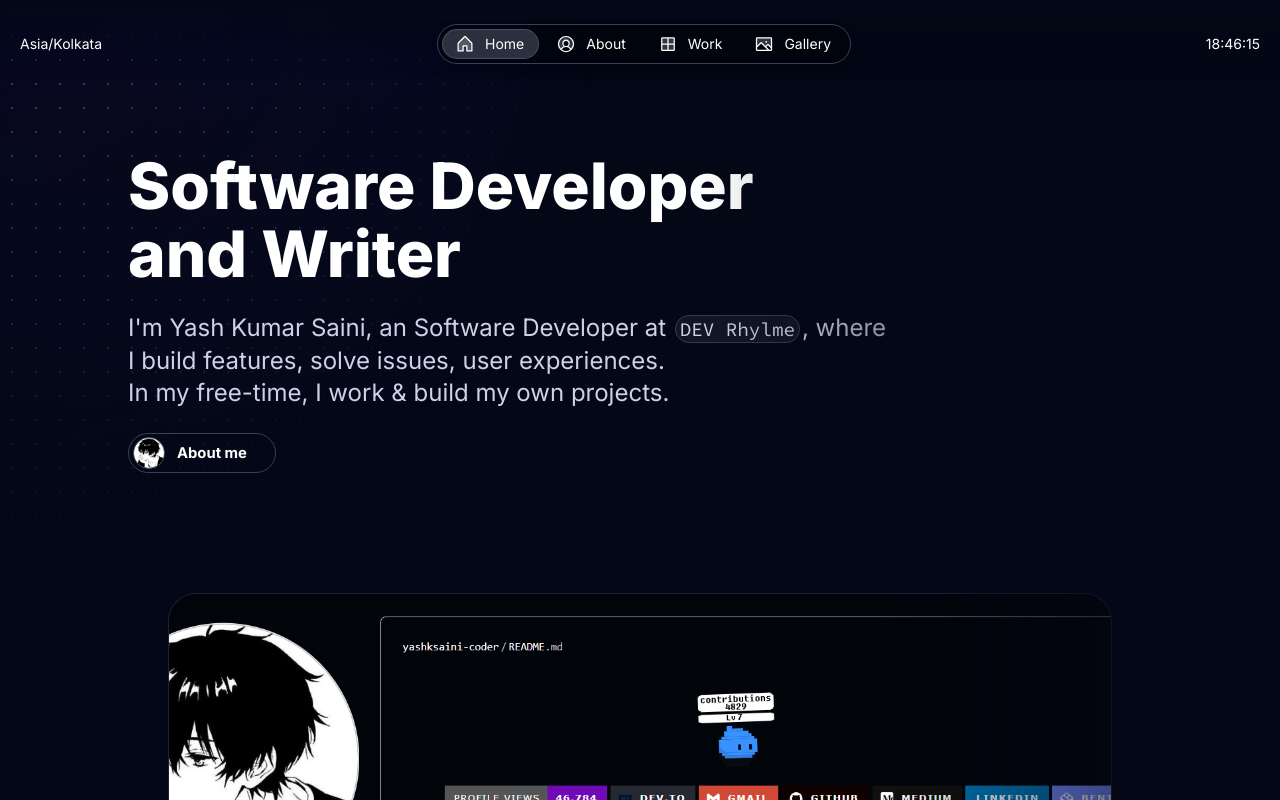
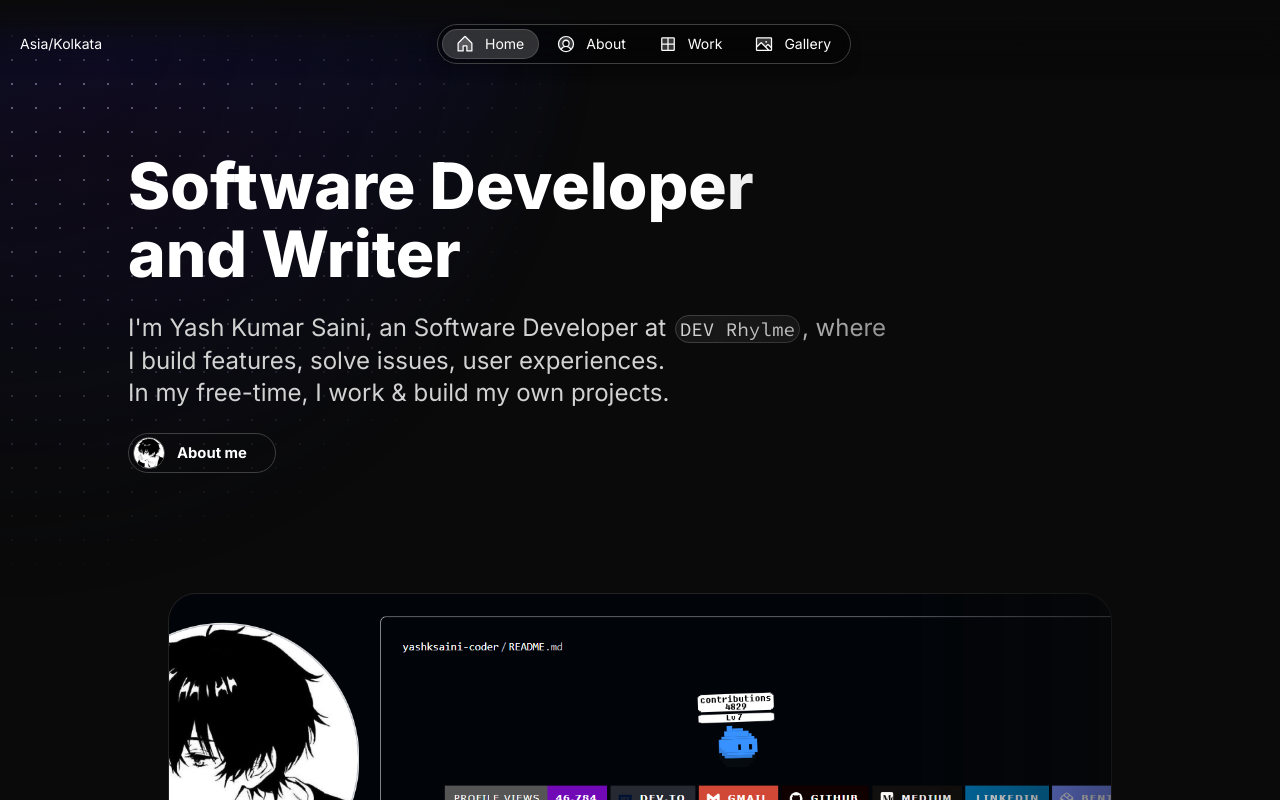
Before and after one commit to yashksaini-coder/yks-portfolio, a Next.js app: page /en in a window 1280 px wide. Shown: the top 800 px of the page. Built offline with nearby package versions, Linux system fonts and the light colour scheme.

Commit message:
fix: 🔒 Update password protection route and improve configuration settings

```diff
--- a/src/app/resources/config.js
+++ b/src/app/resources/config.js
@@ -20,18 +20,18 @@ const routes = {
 // Enable password protection on selected routes
 // Set password in pages/api/authenticate.ts
 const protectedRoutes = {
-    '/work/automate-design-handovers-with-a-figma-to-code-pipeline': false
+    '/work/Once-ui-portfolio-2025': true
 }
 
 const effects = {
     mask: 'cursor',             // none | cursor | topLeft | topRight | bottomLeft | bottomRight
     gradient: {
         display: true,
-        opacity: 0.4            // 0 - 1
+        opacity: 0.7            // 0 - 1
     },
     dots: {
         display: true,
-        opacity: 0.4,           // 0 - 1
+        opacity: 0.7,           // 0 - 1
         size: '24'              // 2 | 4 | 8 | 12 | 16 | 20 | 24 | 32 | 40 | 48 | 56 | 634
     },
     lines: {
@@ -41,10 +41,10 @@ const effects = {
 
 const style = {
     theme:       'dark',         // dark | light
-    neutral:     'slate',         // sand | gray | slate
+    neutral:     'gray',         // sand | gray | slate
     brand:       'indigo',      // blue | indigo | violet | magenta | pink | red | orange | yellow | moss | green | emerald | aqua | cyan
     accent:      'blue',       // blue | indigo | violet | magenta | pink | red | orange | yellow | moss | green | emerald | aqua | cyan
-    solid:       'contrast',     // color | contrast
+    solid:       'color',     // color | contrast
     solidStyle:  'flat',         // flat | plastic
     border:      'rounded',      // rounded | playful | conservative
     surface:     'translucent',  // filled | translucent
@@ -53,7 +53,7 @@ const style = {
 
 const display = {
     location: true,
-    time:     true
+    time:     false
 }
 
 const mailchimp = {
--- a/src/pages/api/authenticate.ts
+++ b/src/pages/api/authenticate.ts
@@ -4,7 +4,7 @@ import * as cookie from 'cookie';
 export default function handler(req: NextApiRequest, res: NextApiResponse) {
     if (req.method === 'POST') {
         const { password } = req.body;
-        const correctPassword = 'password';
+        const correctPassword = process.env.password;
         // Have to update password value for custom correct password
         if (password === correctPassword) {
             res.setHeader(
```
Also changed, not shown: 1 other file (tests, documents, lock files or other folders).
